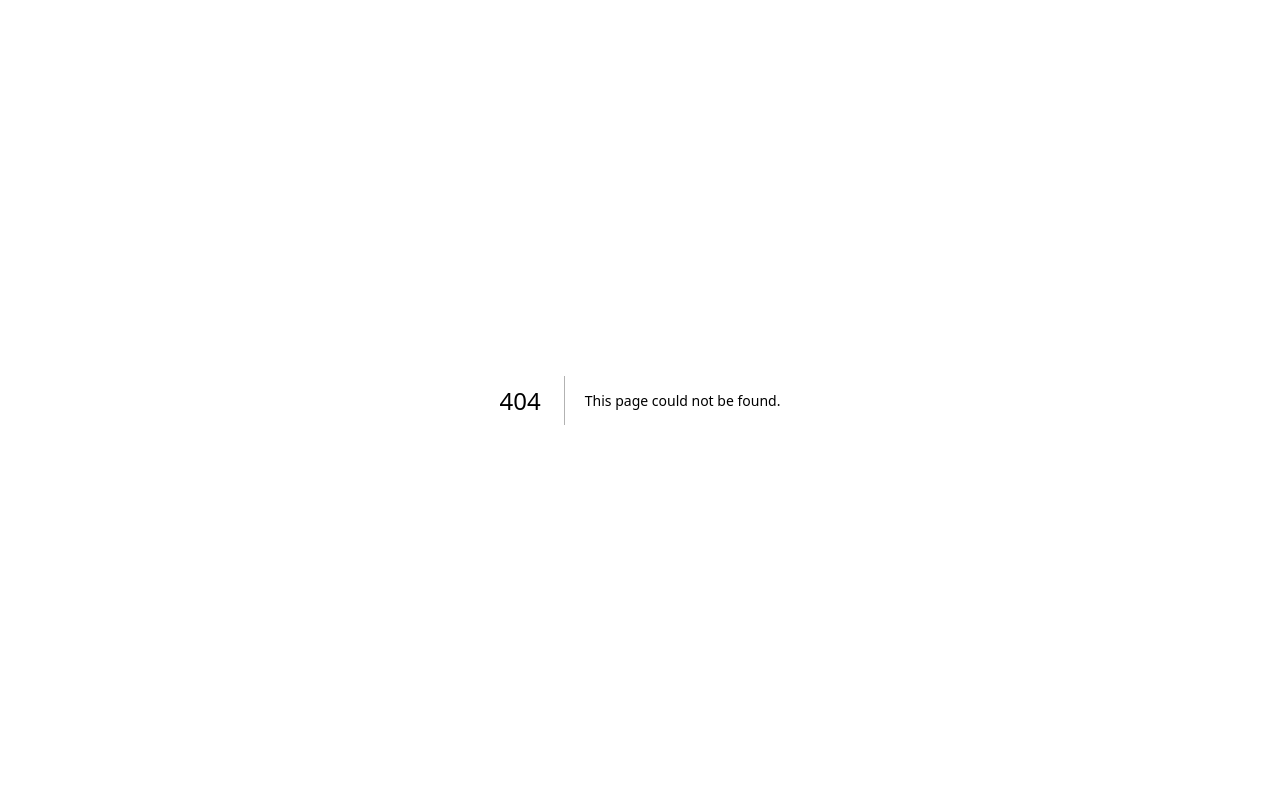
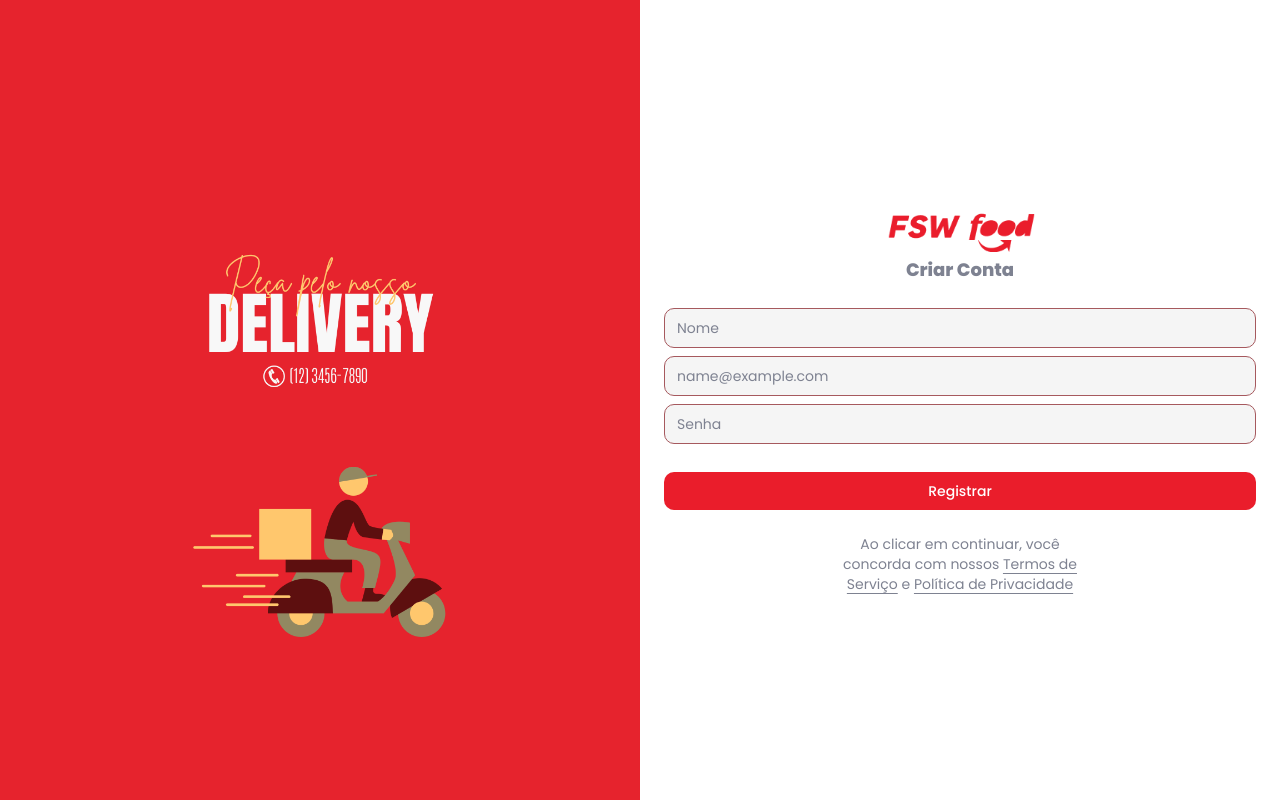
Before and after one commit to uillasnr/fsw-foods, a Next.js app: page /Register in a window 1280 px wide. Before the commit this address had no page. Built offline with nearby package versions, Linux system fonts and the light colour scheme.

Commit message:
feat: add login screen

```diff
--- /dev/null
+++ b/app/Register/page.tsx
@@ -0,0 +1,59 @@
+"use client";
+
+import Image from "next/image";
+import Link from "next/link";
+import UserRegisterAuth from "../_components/user-register-auth";
+
+const Register = () => {
+  return (
+    <div className="flex min-h-screen flex-col md:flex-row">
+      <div className="hidden w-full items-center justify-center bg-[#e6232d] p-6 md:flex md:w-1/2">
+        <div className="flex w-full max-w-md items-center justify-center space-y-8">
+          <div>
+            <Image
+              width={300}
+              height={300}
+              src="/logo1.png"
+              alt="FSW food"
+              layout="fixed"
+              objectFit="cover"
+              quality={100}
+            />
+          </div>
+        </div>
+      </div>
+
+      <div className="flex min-h-screen w-full flex-col items-center justify-center bg-white md:w-1/2">
+        <Image src="/logo.png" alt="Side Image" width={150} height={150} />
+        <h2 className="pt-1 text-center text-base font-extrabold text-muted-foreground lg:text-lg">
+          Criar Conta
+        </h2>
+
+        <div className="w-full p-6">
+          <UserRegisterAuth />
+        </div>
+
+        <div className="flex w-2/4 min-w-72 justify-center text-center">
+          <p className="px-8 text-center text-sm text-muted-foreground">
+            Ao clicar em continuar, você concorda com nossos{" "}
+            <Link
+              href="/terms"
+              className="underline underline-offset-4 hover:text-primary"
+            >
+              Termos de Serviço
+            </Link>{" "}
+            e{" "}
+            <Link
+              href="/privacy"
+              className="underline underline-offset-4 hover:text-primary"
+            >
+              Política de Privacidade
+            </Link>
+          </p>
+        </div>
+      </div>
+    </div>
+  );
+};
+
+export default Register;
--- /dev/null
+++ b/app/_components/user-register-auth.tsx
@@ -0,0 +1,167 @@
+"use client";
+
+import React, { useState } from "react";
+import { useRouter } from "next/navigation";
+import { Icons } from "./icons";
+import { Input } from "./ui/input";
+
+interface IUser {
+  name: string;
+  email: string;
+  password: string;
+}
+
+const UserRegisterAuth = () => {
+  const router = useRouter();
+
+  const [data, setData] = useState<IUser>({
+    name: "",
+    email: "",
+    password: "",
+  });
+
+  const [errors, setErrors] = useState<Partial<IUser> & { server?: string }>(
+    {},
+  );
+  const [isLoading, setIsLoading] = useState<boolean>(false);
+
+  async function onSubmit(event: React.SyntheticEvent) {
+    event.preventDefault();
+
+    // Validação simples para verificar se os campos estão preenchidos
+    const newErrors: Partial<IUser> = {};
+    if (!data.name) newErrors.name = "Nome é obrigatório";
+    if (!data.email) newErrors.email = "Email é obrigatório";
+    if (!data.password) newErrors.password = "Senha é obrigatória";
+
+    if (Object.keys(newErrors).length > 0) {
+      setErrors(newErrors);
+      return;
+    }
+
+    setIsLoading(true);
+
+    const request = await fetch("/api/users", {
+      method: "POST",
+      headers: {
+        "Content-type": "application/json",
+      },
+      body: JSON.stringify(data),
+    });
+
+    const response = await request.json();
+
+    if (!request.ok) {
+      if (response.error === "Existing email.") {
+        setErrors((prevErrors) => ({
+          ...prevErrors,
+          email: "Este email já está registrado",
+        }));
+      } else {
+        setErrors((prevErrors) => ({
+          ...prevErrors,
+          server: response.error,
+        }));
+      }
+    } else {
+      router.push("/login");
+    }
+
+    setData({
+      name: "",
+      email: "",
+      password: "",
+    });
+    setIsLoading(false);
+  }
+
+  const handleChange = (e: React.ChangeEvent<HTMLInputElement>) => {
+    setData((prev) => {
+      return { ...prev, [e.target.name]: e.target.value };
+    });
+    setErrors((prev) => {
+      return { ...prev, [e.target.name]: "" };
+    });
+  };
+
+  return (
+    <div className="flex flex-col justify-center">
+      <form onSubmit={onSubmit}>
+        <div className="grid gap-2">
+          <div className="grid gap-1">
+            <label className="sr-only" htmlFor="name">
+              Name
+            </label>
+            <Input
+              id="name"
+              placeholder="Nome"
+              type="text"
+              autoCapitalize="none"
+              autoCorrect="off"
+              disabled={isLoading}
+              name="name"
+              value={data.name}
+              onChange={handleChange}
+            />
+            {errors.name && (
+              <span className="text-xs text-red-500">{errors.name}</span>
+            )}
+          </div>
+          <div className="grid gap-1">
+            <label className="sr-only" htmlFor="email">
+              Email
+            </label>
+            <Input
+              id="email"
+              placeholder="name@example.com"
+              type="email"
+              autoCapitalize="none"
+              autoComplete="email"
+              autoCorrect="off"
+              disabled={isLoading}
+              name="email"
+              value={data.email}
+              onChange={handleChange}
+            />
+            {errors.email && (
+              <span className="text-xs text-red-500">{errors.email}</span>
+            )}
+          </div>
+          <div className="grid gap-1">
+            <label className="sr-only" htmlFor="password">
+              Password
+            </label>
+            <Input
+              id="password"
+              placeholder="Senha"
+              type="password"
+              autoCapitalize="none"
+              autoCorrect="off"
+              disabled={isLoading}
+              name="password"
+              value={data.password}
+              onChange={handleChange}
+            />
+            {errors.password && (
+              <span className="text-xs text-red-500">{errors.password}</span>
+            )}
+          </div>
+          <button
+            className="group relative mt-5 flex w-full justify-center rounded-md border border-transparent bg-primary px-4 py-2 text-sm font-medium text-white hover:bg-red-400"
+            disabled={isLoading}
+          >
+            {isLoading && (
+              <Icons.spinner className="mr-2 h-4 w-4 animate-spin" />
+            )}
+            Registrar
+          </button>
+          {errors.server && (
+            <span className="mt-2 text-xs text-red-500">{errors.server}</span>
+          )}
+        </div>
+      </form>
+    </div>
+  );
+};
+
+export default UserRegisterAuth;
```
Also changed, not shown: public/logo1.png.
